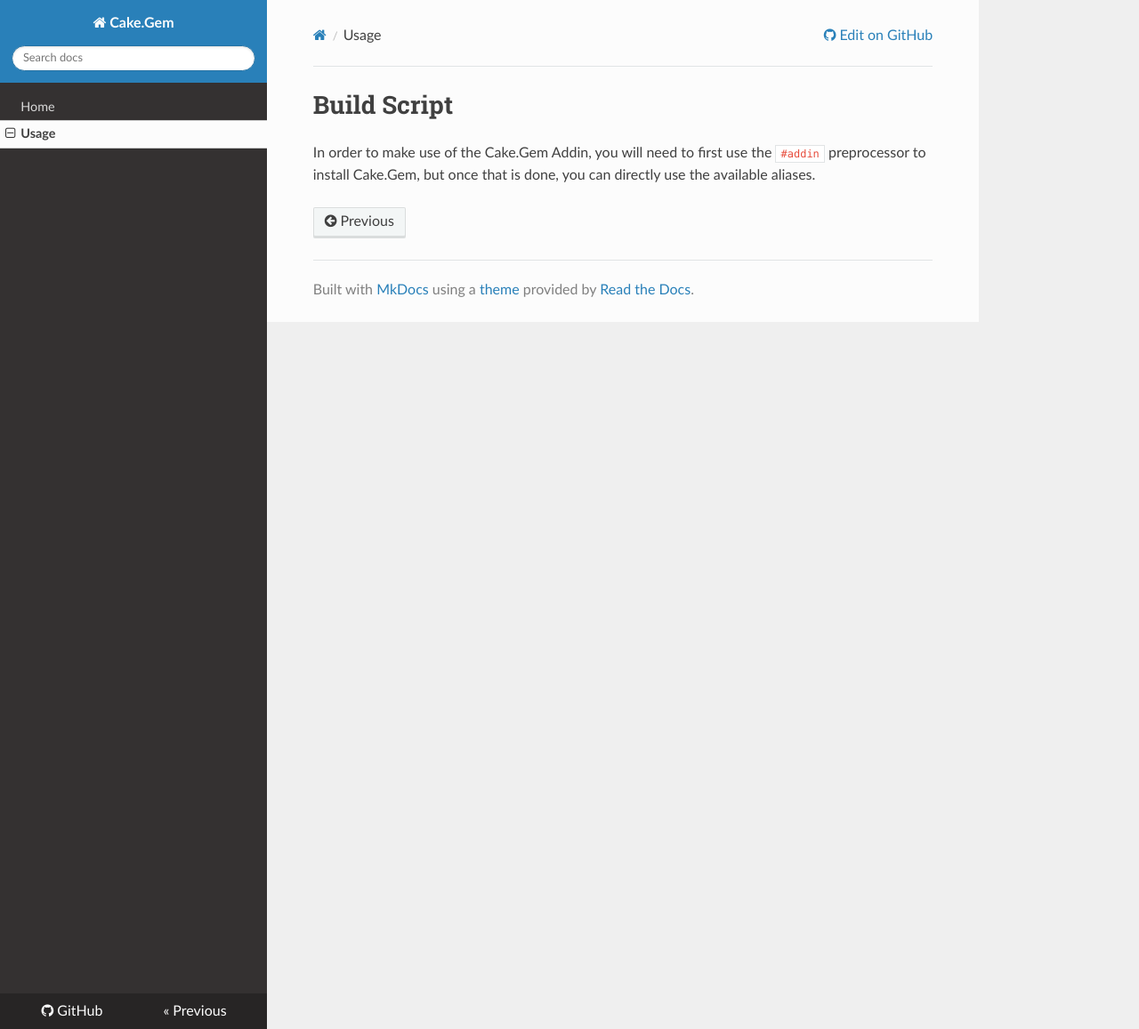
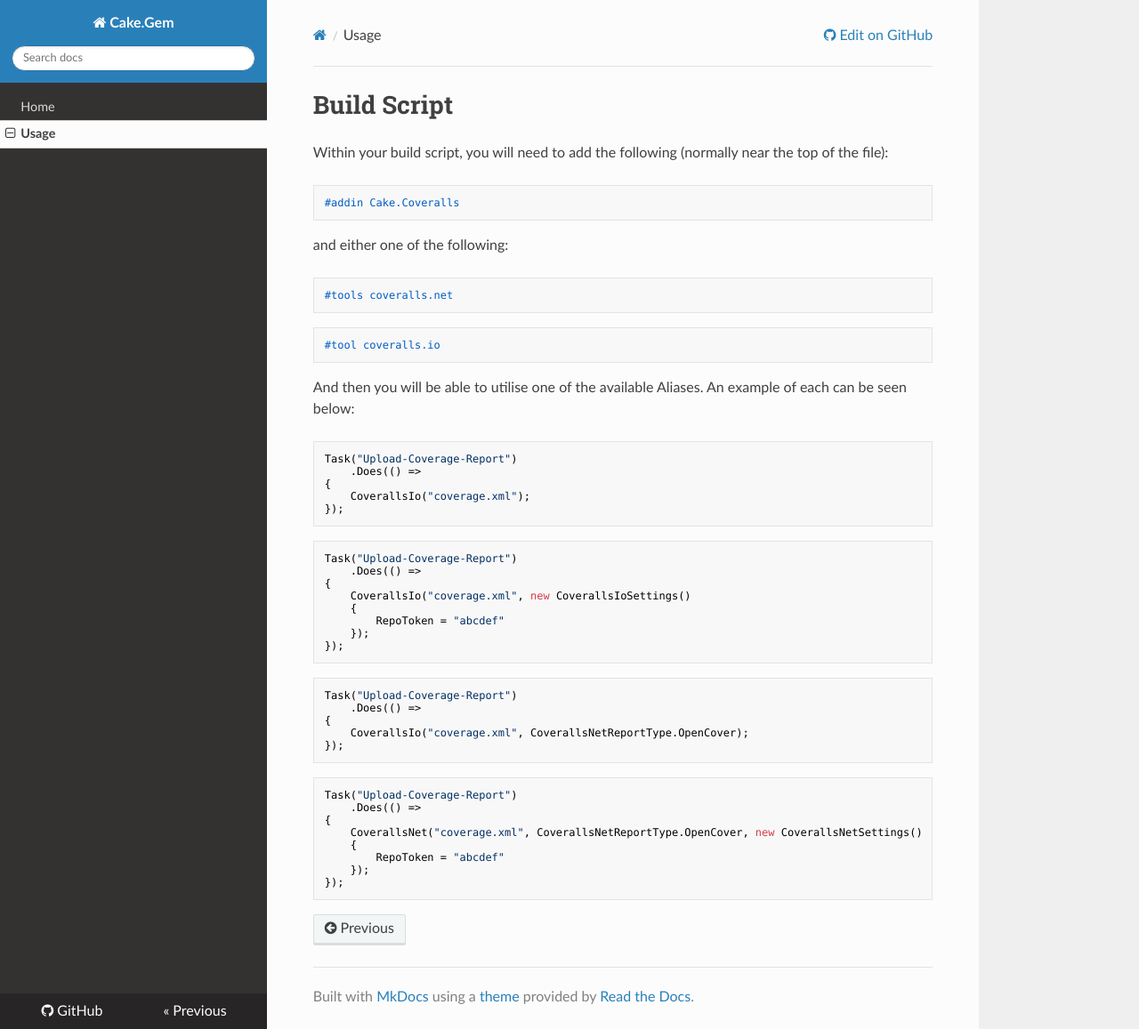
Before and after one commit to cake-contrib/Cake.Coveralls, an MkDocs documentation site: the page built from docs/usage.md, in a window 1280 px wide and 1157 px high. Shown: the whole window at 89% size. Built offline with MkDocs 1.6.1, drawn with Linux system fonts in a browser that asks for light colours; nearby versions of some CDN libraries; old or Windows-style settings are respelled for this version of MkDocs.

Commit message:
(doc) Added documentation of aliases

````diff
--- a/docs/usage.md
+++ b/docs/usage.md
@@ -1,3 +1,57 @@
 # Build Script
 
-In order to make use of the Cake.Gem Addin, you will need to first use the `#addin` preprocessor to install Cake.Gem, but once that is done, you can directly use the available aliases.
+Within your build script, you will need to add the following (normally near the top of the file):
+
+```csharp
+#addin Cake.Coveralls
+```
+
+and either one of the following:
+
+```csharp
+#tools coveralls.net
+```
+
+```csharp
+#tool coveralls.io
+```
+
+And then you will be able to utilise one of the available Aliases.  An example of each can be seen below:
+
+```csharp
+Task("Upload-Coverage-Report")
+    .Does(() =>
+{
+    CoverallsIo("coverage.xml");
+});
+```
+
+```csharp
+Task("Upload-Coverage-Report")
+    .Does(() =>
+{
+    CoverallsIo("coverage.xml", new CoverallsIoSettings()
+    {
+        RepoToken = "abcdef"
+    });
+});
+```
+
+```csharp
+Task("Upload-Coverage-Report")
+    .Does(() =>
+{
+    CoverallsIo("coverage.xml", CoverallsNetReportType.OpenCover);
+});
+```
+
+```csharp
+Task("Upload-Coverage-Report")
+    .Does(() =>
+{
+    CoverallsNet("coverage.xml", CoverallsNetReportType.OpenCover, new CoverallsNetSettings()
+    {
+        RepoToken = "abcdef"
+    });
+});
+```
````
Also changed, not shown: docs/index.md (+21 -3 lines), 1 other file.
